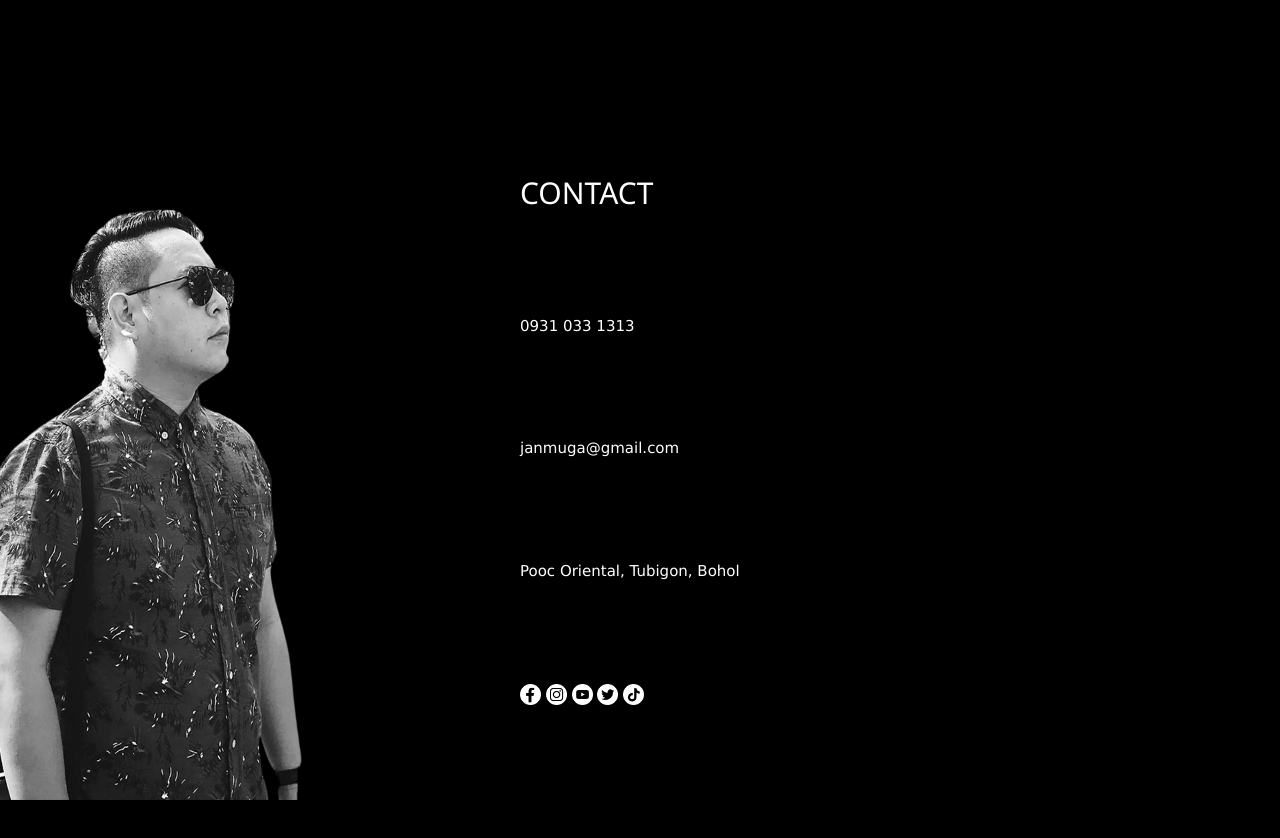
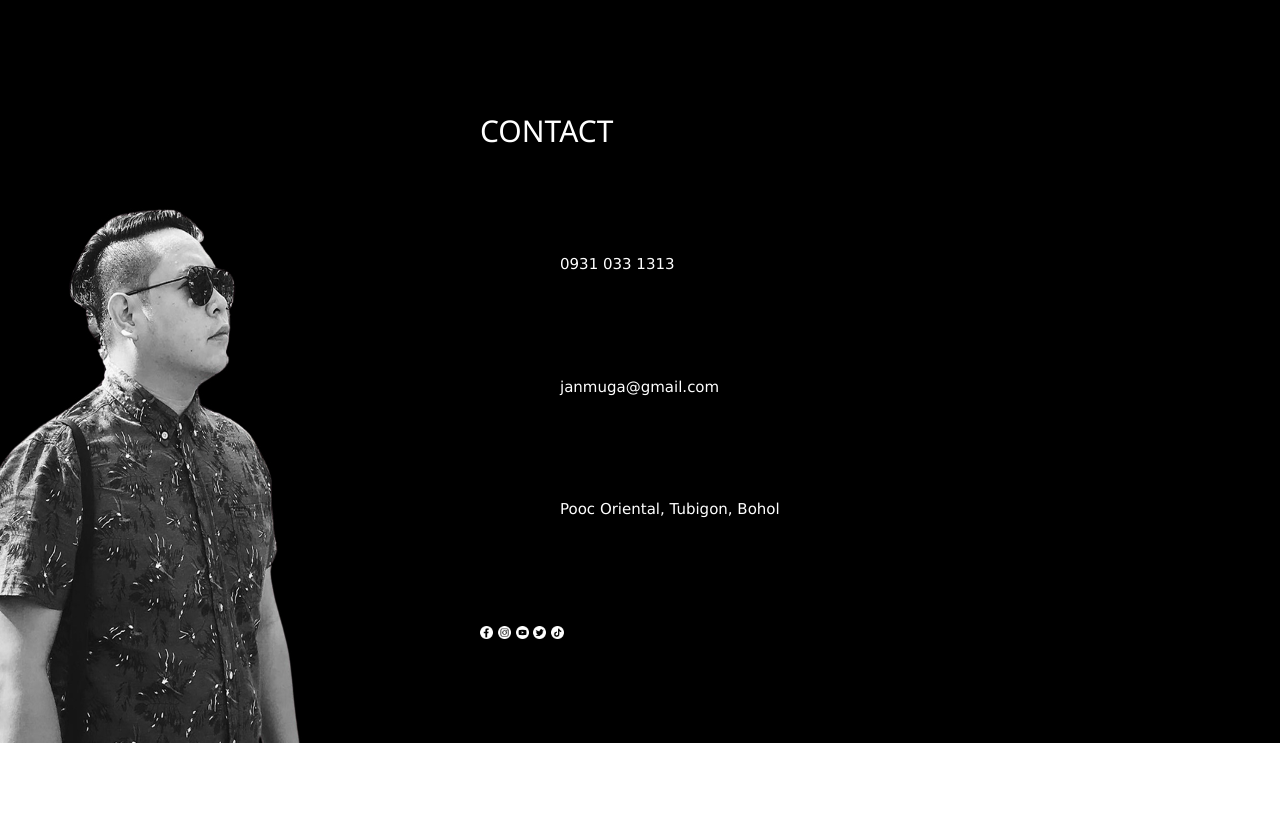
Before and after one commit to iceskate3/janmuga, a plain HTML site: page main.html in a window 1280 px wide. Shown: the part 800-1638 px from the top of the page. After the commit the page ends 1543 px from the top, so only its background shows below. Drawn offline with Linux system fonts and the light colour scheme.

Commit message:
Update main.html

```diff
--- a/main.html
+++ b/main.html
@@ -18,7 +18,9 @@ h1 {
 	}
 .w3-row-padding img {margin-bottom: 4px}
 
-* {
+
+
+{
   box-sizing: border-box;
 }
 
@@ -26,9 +28,9 @@ h1 {
 /* Create two equal columns that floats next to each other */
 .column {
   float: left;
-  width: 20%;
+  width: 40%;
 
-  height: 1600px; /* Should be removed. Only for demonstration */
+
 }
 
 /* Clear floats after the columns */
@@ -53,6 +55,10 @@ div {
   margin-left: 80px;
 
 }
+}
+.auto-style1 {
+	margin-left: 480px;
+}
 </style>
 
 <div class="w3-content" style="max-width:1500px">
@@ -68,33 +74,27 @@ div {
     </div>
   </div>
 </header>
+	<br><br><br><br><br><br>
 </head>
 <body>
 
-<div class="row">
-  <div class="column"">
-
-  </div>
+<div class="auto-style1">
 
 
 
-<br><br><br><br><br>
-
- <h2><p style="color:white;" > CONTACT </p></h2>
+ <h2 style="color:white;" > CONTACT </h2>
  <p style="color: white">0931 033 1313 </p>
  <p style="color: white">janmuga@gmail.com </p>
  <p style="color: white">Pooc Oriental, Tubigon, Bohol </p>
 
 <a href="https://www.facebook.com/iamjanmugaofficial" target="_blank"><img src="icon/facebook.png" alt="Description" width=2%></a>
-<a href="https://www.instagram.com/janmuga/" target="_blank"><img src="icon/Instagram.png" alt="Description" width=2%></a>
+<a href="https://www.instagram.com/janmuga/" target="_blank"><img src="icon/instagram.png" alt="Description" width=2%></a>
 <a href="https://www.youtube.com/channel/UC_P6gMd4G18UmXxJvm-nX2g" target="_blank"><img src="icon/youtube.png" alt="Description" width=2%></a>
 <a href="https://twitter.com/janmuga" target="_blank"><img src="icon/twitter.png" alt="Description" width=2%></a>
 <a href="https://www.tiktok.com/@jmusicph" target="_blank"><img src="icon/tiktok.png" alt="Description" width=2%></a>
 
 </div>
   </div>
- <footer>
-</footer>
 
 </body>
 
```
